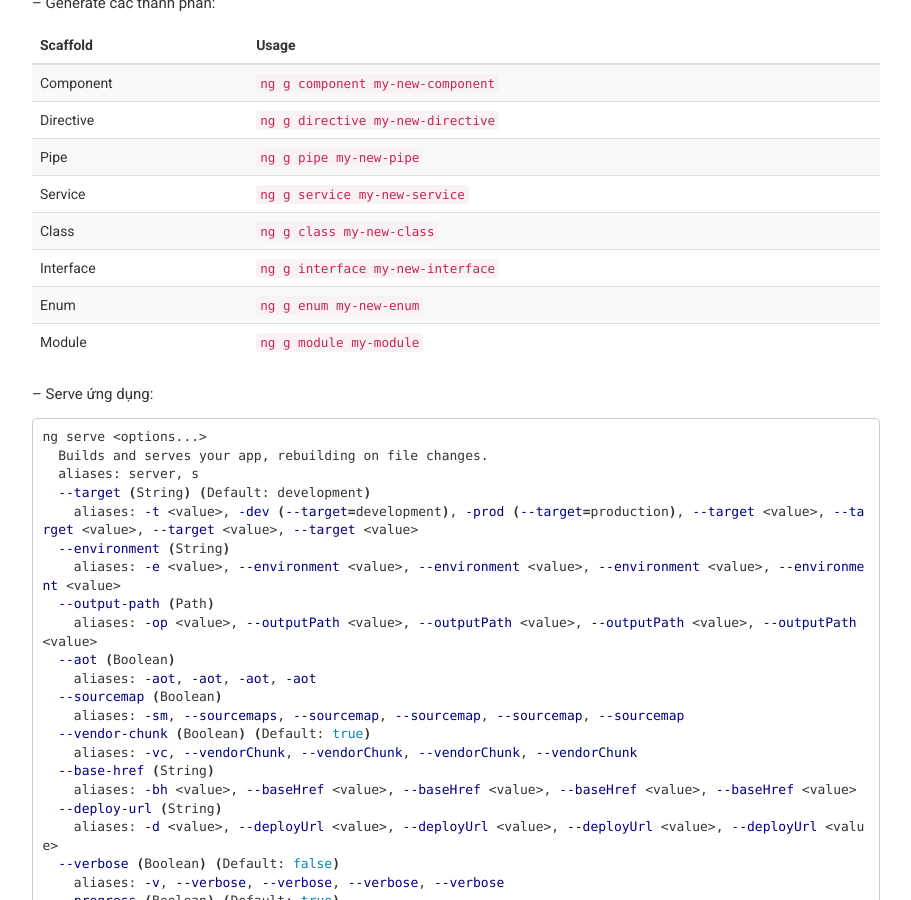
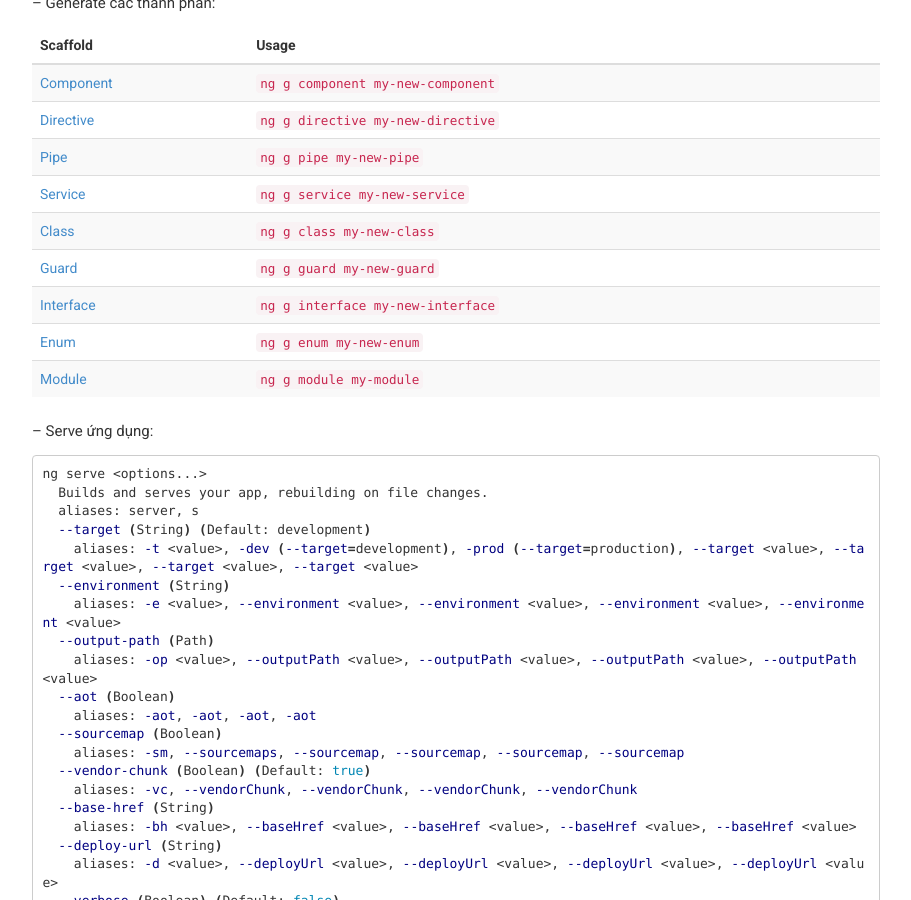
Before and after one commit to tieppt/tieppt.github.io, a Jekyll site: the page built from _posts/2017-02-19-thu-nghiem-voi-angular-su-dung-angular-cli-trong-project-cool.md, in a window 1280 px wide and 900 px high, scrolled down 1502 px. Shown: the whole window, without its empty margins (38-949 px from the left). Built offline with Jekyll 4.4.1, drawn with Linux system fonts in a browser that asks for light colours; nearby versions of some CDN libraries; some web fonts are replaced.

Commit message:
update list CLI

```diff
--- a/_posts/2017-02-19-thu-nghiem-voi-angular-su-dung-angular-cli-trong-project-cool.md
+++ b/_posts/2017-02-19-thu-nghiem-voi-angular-su-dung-angular-cli-trong-project-cool.md
@@ -85,16 +85,17 @@ Các options khác:
 
 &#8211; Generate các thành phần:
 
-| Scaffold  | Usage                             |
-| --------- | --------------------------------- |
-| Component | `ng g component my-new-component` |
-| Directive | `ng g directive my-new-directive` |
-| Pipe      | `ng g pipe my-new-pipe`           |
-| Service   | `ng g service my-new-service`     |
-| Class     | `ng g class my-new-class`         |
-| Interface | `ng g interface my-new-interface` |
-| Enum      | `ng g enum my-new-enum`           |
-| Module    | `ng g module my-module`           |
+Scaffold  | Usage
+---       | ---
+[Component](https://github.com/angular/angular-cli/wiki/generate-component) | `ng g component my-new-component`
+[Directive](https://github.com/angular/angular-cli/wiki/generate-directive) | `ng g directive my-new-directive`
+[Pipe](https://github.com/angular/angular-cli/wiki/generate-pipe)           | `ng g pipe my-new-pipe`
+[Service](https://github.com/angular/angular-cli/wiki/generate-service)     | `ng g service my-new-service`
+[Class](https://github.com/angular/angular-cli/wiki/generate-class)         | `ng g class my-new-class`
+[Guard](https://github.com/angular/angular-cli/wiki/generate-guard)         | `ng g guard my-new-guard`
+[Interface](https://github.com/angular/angular-cli/wiki/generate-interface) | `ng g interface my-new-interface`
+[Enum](https://github.com/angular/angular-cli/wiki/generate-enum)           | `ng g enum my-new-enum`
+[Module](https://github.com/angular/angular-cli/wiki/generate-module)       | `ng g module my-module`
 {:class="table table-striped table-hover"}
 
 &#8211; Serve ứng dụng:
```
